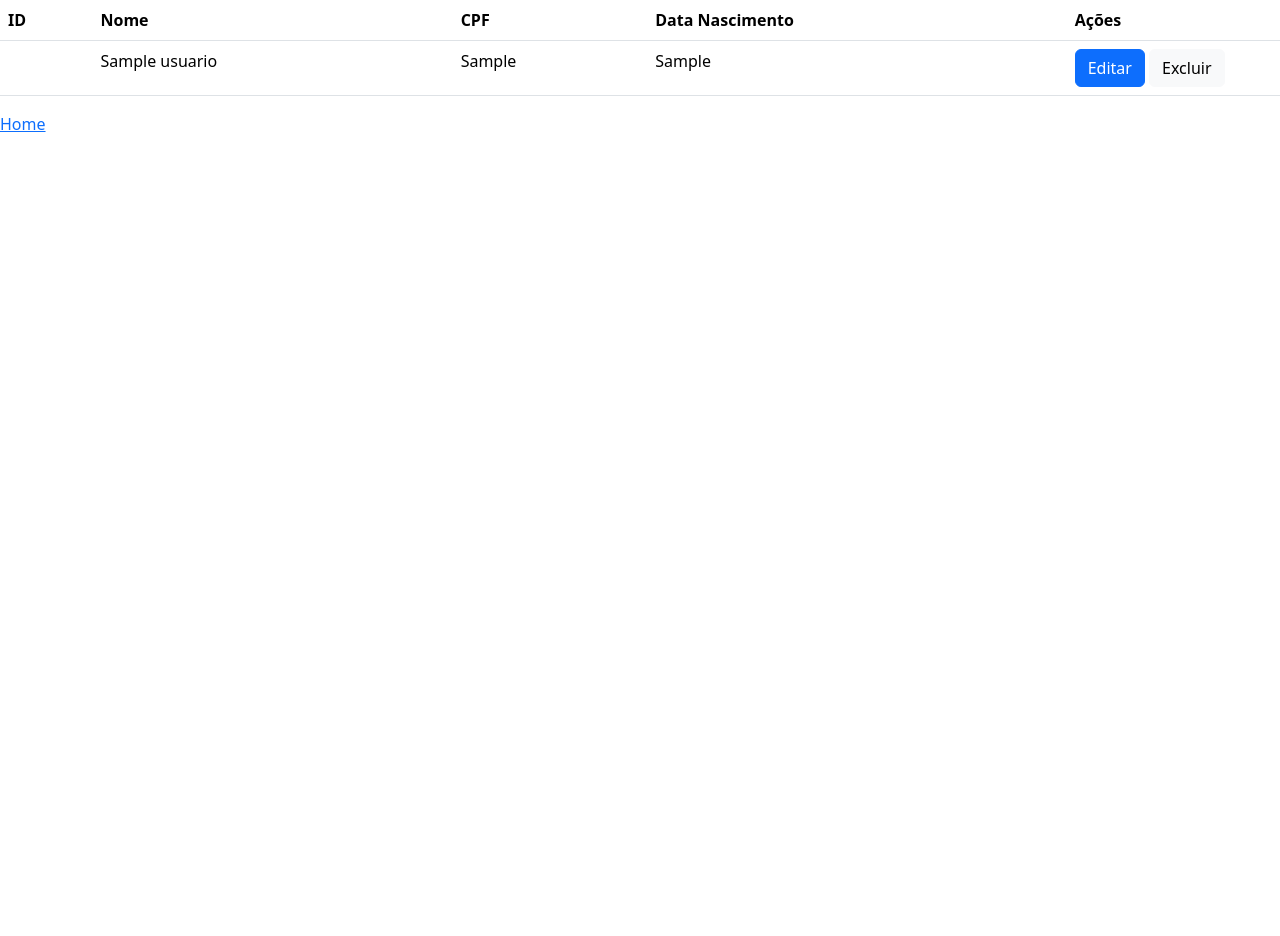
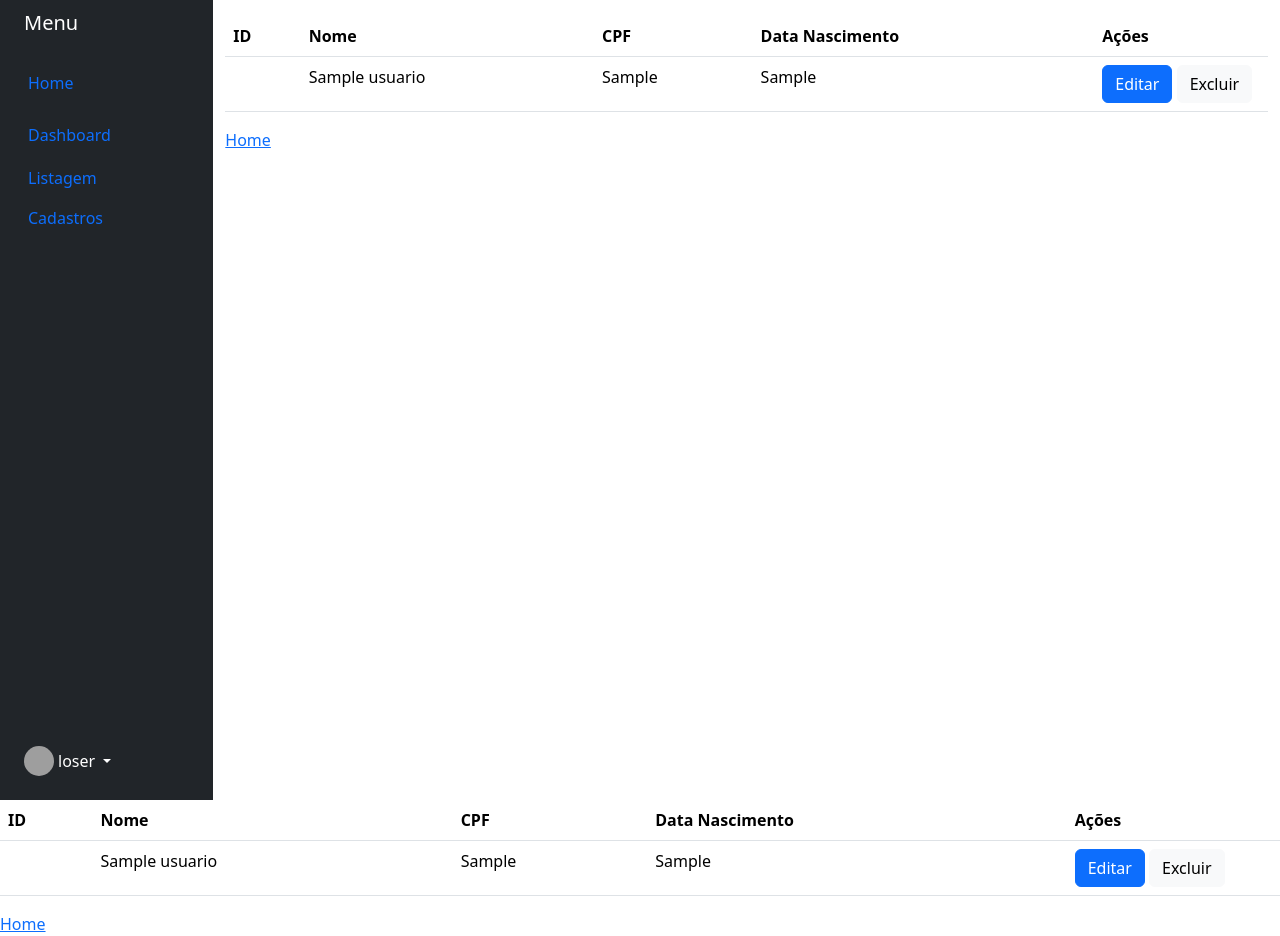
Before and after one commit to fernando-bertolo/PHP, a PHP site: page /usuario in a window 1280 px wide. Before the commit the page ends 132 px from the top, so only its background shows below. Run offline with PHP 8.4, Linux system fonts and the light colour scheme; tables that the repository leaves empty or names only in its code hold one stand-in row (values such as "Sample post"); data that the repository does not hold is empty; grey boxes are pictures that could not be loaded.

Commit message:
Adicionando menu

```diff
--- /dev/null
+++ b/PHP MVC/App/Controller/MenuController.php
@@ -0,0 +1,9 @@
+<?php
+
+class MenuController
+{
+    public static function indexMenu()
+    {
+        include_once "View/modules/Menu/indexMenu.php";
+    }
+}
--- a/PHP MVC/App/Controller/UsuarioController.php
+++ b/PHP MVC/App/Controller/UsuarioController.php
@@ -10,6 +10,7 @@ class UsuarioController
 
         $model->getAllRows();
 
+        include "View/modules/Menu/indexMenu.php";
         include "View/modules/Usuario/ListaUsuario.php";
     }
 
@@ -63,7 +64,6 @@ class UsuarioController
         $model->update();
 
         header("Location: /usuario");
-
     }
 
     public static function delete()
@@ -72,9 +72,8 @@ class UsuarioController
 
         $model = new UsuarioModel();
 
-        $model->deleteById( (int) $_GET['idUser']);
+        $model->deleteById((int) $_GET['idUser']);
 
         header("Location: /usuario");
-
     }
 }
--- a/PHP MVC/App/View/modules/Home/DashboardHome.php
+++ b/PHP MVC/App/View/modules/Home/DashboardHome.php
@@ -1,11 +1,13 @@
 <!DOCTYPE html>
 <html lang="en">
+
 <head>
     <meta charset="UTF-8">
     <meta name="viewport" content="width=device-width, initial-scale=1.0">
     <link href="https://cdn.jsdelivr.net/npm/bootstrap@5.3.3/dist/css/bootstrap.min.css" rel="stylesheet" integrity="sha384-QWTKZyjpPEjISv5WaRU9OFeRpok6YctnYmDr5pNlyT2bRjXh0JMhjY6hW+ALEwIH" crossorigin="anonymous">
     <title>Página Inicial</title>
 </head>
+
 <body>
     <h3>Página inicial</h3>
 
@@ -16,4 +18,5 @@
     <script src="https://cdn.jsdelivr.net/npm/@popperjs/core@2.11.8/dist/umd/popper.min.js" integrity="sha384-I7E8VVD/ismYTF4hNIPjVp/Zjvgyol6VFvRkX/vR+Vc4jQkC+hVqc2pM8ODewa9r" crossorigin="anonymous"></script>
     <script src="https://cdn.jsdelivr.net/npm/bootstrap@5.3.3/dist/js/bootstrap.min.js" integrity="sha384-0pUGZvbkm6XF6gxjEnlmuGrJXVbNuzT9qBBavbLwCsOGabYfZo0T0to5eqruptLy" crossorigin="anonymous"></script>
 </body>
+
 </html>
--- /dev/null
+++ b/PHP MVC/App/View/modules/Menu/indexMenu.php
@@ -0,0 +1,68 @@
+<!DOCTYPE html>
+<html lang="en">
+
+<head>
+    <meta charset="UTF-8">
+    <meta name="viewport" content="width=device-width, initial-scale=1.0">
+    <title>Document</title>
+    <link href="https://cdn.jsdelivr.net/npm/bootstrap@5.3.3/dist/css/bootstrap.min.css" rel="stylesheet" integrity="sha384-QWTKZyjpPEjISv5WaRU9OFeRpok6YctnYmDr5pNlyT2bRjXh0JMhjY6hW+ALEwIH" crossorigin="anonymous">
+</head>
+</head>
+
+<body>
+    <div class="container-fluid">
+        <div class="row flex-nowrap">
+            <div class="col-auto col-md-3 col-xl-2 px-sm-2 px-0 bg-dark">
+                <div class="d-flex flex-column align-items-center align-items-sm-start px-3 pt-2 text-white min-vh-100">
+                    <a href="/" class="d-flex align-items-center pb-3 mb-md-0 me-md-auto text-white text-decoration-none">
+                        <span class="fs-5 d-none d-sm-inline">Menu</span>
+                    </a>
+                    <ul class="nav nav-pills flex-column mb-sm-auto mb-0 align-items-center align-items-sm-start" id="menu">
+                        <li class="nav-item">
+                            <a href="#" class="nav-link align-middle px-0">
+                                <i class="fs-4 bi-house"></i> <span class="ms-1 d-none d-sm-inline">Home</span>
+                            </a>
+                        </li>
+                        <li>
+                            <a href="#submenu1" data-bs-toggle="collapse" class="nav-link px-0 align-middle">
+                                <i class="fs-4 bi-speedometer2"></i> <span class="ms-1 d-none d-sm-inline">Dashboard</span> </a>
+                            <ul class="collapse show nav flex-column ms-1" id="submenu1" data-bs-parent="#menu">
+                                <li class="w-100">
+                                    <a href="/usuario" class="nav-link px-0"> <span class="d-none d-sm-inline">Listagem</span></a>
+                                </li>
+                                <li>
+                                    <a href="#" class="nav-link px-0"> <span class="d-none d-sm-inline">Cadastros</span></a>
+                                </li>
+                            </ul>
+                        </li>
+                    </ul>
+                    <hr>
+                    <div class="dropdown pb-4">
+                        <a href="#" class="d-flex align-items-center text-white text-decoration-none dropdown-toggle" id="dropdownUser1" data-bs-toggle="dropdown" aria-expanded="false">
+                            <img src="https://github.com/mdo.png" alt="hugenerd" width="30" height="30" class="rounded-circle">
+                            <span class="d-none d-sm-inline mx-1">loser</span>
+                        </a>
+                        <ul class="dropdown-menu dropdown-menu-dark text-small shadow">
+                            <li><a class="dropdown-item" href="#">New project...</a></li>
+                            <li><a class="dropdown-item" href="#">Settings</a></li>
+                            <li><a class="dropdown-item" href="#">Profile</a></li>
+                            <li>
+                                <hr class="dropdown-divider">
+                            </li>
+                            <li><a class="dropdown-item" href="#">Sign out</a></li>
+                        </ul>
+                    </div>
+                </div>
+            </div>
+            <div class="col py-3">
+                <?php include "View/modules/Usuario/ListaUsuario.php" ?>
+            </div>
+        </div>
+    </div>
+
+
+    <script src="https://cdn.jsdelivr.net/npm/@popperjs/core@2.11.8/dist/umd/popper.min.js" integrity="sha384-I7E8VVD/ismYTF4hNIPjVp/Zjvgyol6VFvRkX/vR+Vc4jQkC+hVqc2pM8ODewa9r" crossorigin="anonymous"></script>
+    <script src="https://cdn.jsdelivr.net/npm/bootstrap@5.3.3/dist/js/bootstrap.min.js" integrity="sha384-0pUGZvbkm6XF6gxjEnlmuGrJXVbNuzT9qBBavbLwCsOGabYfZo0T0to5eqruptLy" crossorigin="anonymous"></script>
+</body>
+
+</html>
--- a/PHP MVC/App/index.php
+++ b/PHP MVC/App/index.php
@@ -2,6 +2,7 @@
 
 include "./Controller/UsuarioController.php";
 include "./Controller/HomeController.php";
+include "./Controller/MenuController.php";
 // Pega URL que o usuário esta tentando acessar
 $url = parse_url($_SERVER["REQUEST_URI"], PHP_URL_PATH);
 
@@ -15,9 +16,9 @@ switch ($url) {
         UsuarioController::index();
         break;
 
-    // case "/usuario/form":
-    //     UsuarioController::form();
-    //     break;
+        // case "/usuario/form":
+        //     UsuarioController::form();
+        //     break;
 
     case "/usuario/form/save":
         UsuarioController::save();
@@ -30,6 +31,9 @@ switch ($url) {
     case "/usuario/delete":
         UsuarioController::delete();
         break;
+    case "/menu":
+        MenuController::indexMenu();
+        break;
 
     default:
         echo "Erro 404";
```
Also changed, not shown: PHP MVC/App/View/modules/Usuario/ModalEditUsuario.php (deleted, +0 -11 lines).
